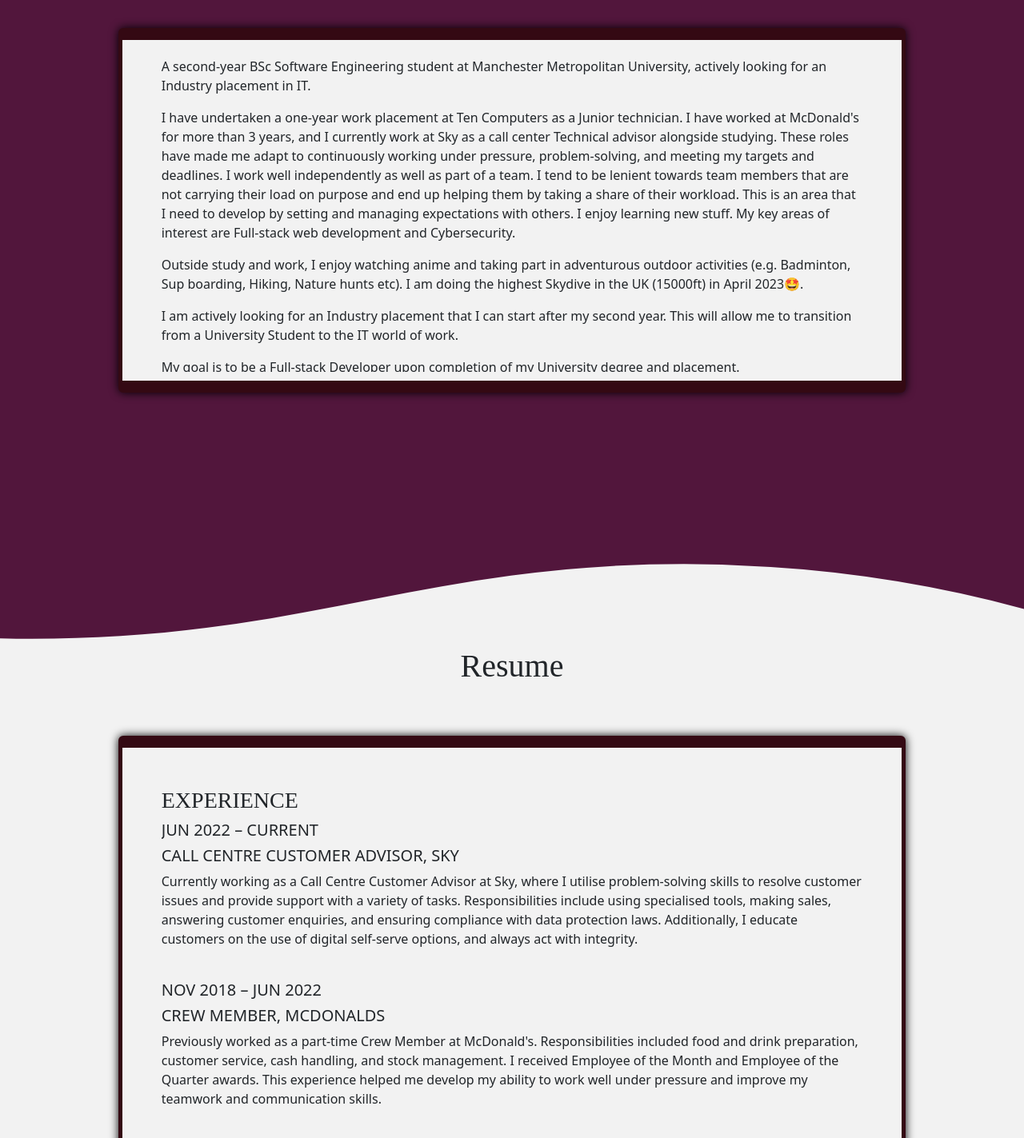
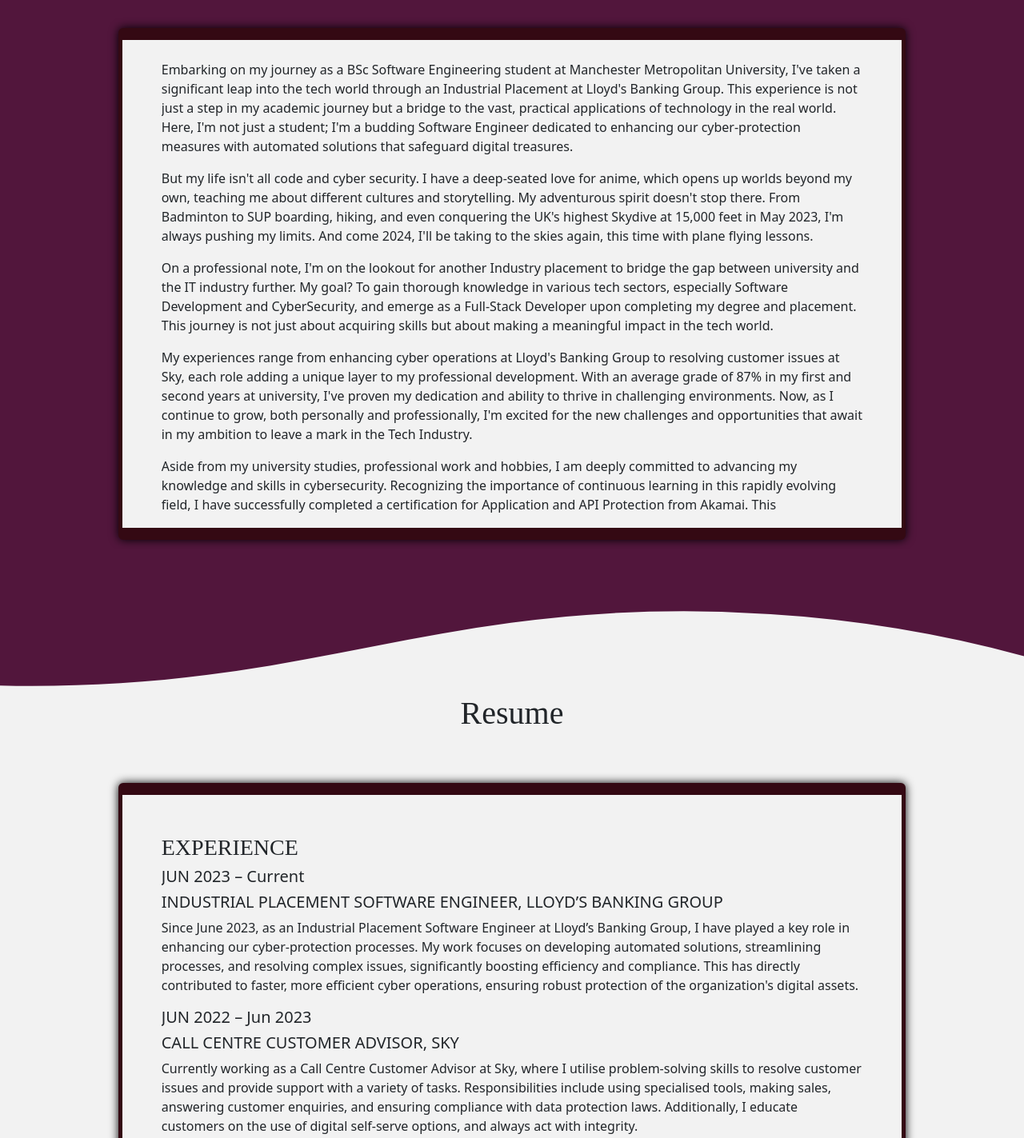
Before and after one commit to ali-ahmed786/ali-ahmed786.github.io, a plain HTML site: page index.html in a window 1280 px wide. Shown: the part 1020-2443 px from the top of the page at 80% size. Drawn offline with nearby package versions, Linux system fonts and the light colour scheme; a web font is replaced by a local one.

Commit message:
Updated CV and personal information

```diff
--- a/index.html
+++ b/index.html
@@ -296,12 +296,13 @@
             <div class="col-sm spacing d-flex justify-content-center">
               <div class="tablet">
                 <div class="centered">
-                  <p>A second-year BSc Software Engineering student at Manchester Metropolitan University, actively looking for an Industry placement in IT.</p>
-                  <p>I have undertaken a one-year work placement at Ten Computers as a Junior technician. I have worked at McDonald's for more than 3 years, and I currently work at Sky as a call center Technical advisor alongside studying. These roles have made me adapt to continuously working under pressure, problem-solving, and meeting my targets and deadlines. I work well independently as well as part of a team. I tend to be lenient towards team members that are not carrying their load on purpose and end up helping them by taking a share of their workload. This is an area that I need to develop by setting and managing expectations with others. I enjoy learning new stuff. My key areas of interest are Full-stack web development and Cybersecurity.</p>
-                  <p>Outside study and work, I enjoy watching anime and taking part in adventurous outdoor activities (e.g. Badminton, Sup boarding, Hiking, Nature hunts etc). I am doing the highest Skydive in the UK (15000ft) in April 2023🤩.</p>
-                  <p>I am actively looking for an Industry placement that I can start after my second year. This will allow me to transition from a University Student to the IT world of work. </p>
-                  <p> My goal is to be a Full-stack Developer upon completion of my University degree and placement. </p>
-                </div>
+                  <p>Embarking on my journey as a BSc Software Engineering student at Manchester Metropolitan University, I've taken a significant leap into the tech world through an Industrial Placement at Lloyd's Banking Group. This experience is not just a step in my academic journey but a bridge to the vast, practical applications of technology in the real world. Here, I'm not just a student; I'm a budding Software Engineer dedicated to enhancing our cyber-protection measures with automated solutions that safeguard digital treasures.</p>
+<p>But my life isn't all code and cyber security. I have a deep-seated love for anime, which opens up worlds beyond my own, teaching me about different cultures and storytelling. My adventurous spirit doesn't stop there. From Badminton to SUP boarding, hiking, and even conquering the UK's highest Skydive at 15,000 feet in May 2023, I'm always pushing my limits. And come 2024, I'll be taking to the skies again, this time with plane flying lessons.</p>
+<p>On a professional note, I'm on the lookout for another Industry placement to bridge the gap between university and the IT industry further. My goal? To gain thorough knowledge in various tech sectors, especially Software Development and CyberSecurity, and emerge as a Full-Stack Developer upon completing my degree and placement. This journey is not just about acquiring skills but about making a meaningful impact in the tech world.</p>
+<p>My experiences range from enhancing cyber operations at Lloyd's Banking Group to resolving customer issues at Sky, each role adding a unique layer to my professional development. With an average grade of 87% in my first and second years at university, I've proven my dedication and ability to thrive in challenging environments. Now, as I continue to grow, both personally and professionally, I'm excited for the new challenges and opportunities that await in my ambition to leave a mark in the Tech Industry.</p>
+  <p>Aside from my university studies, professional work and hobbies, I am deeply committed to advancing my knowledge and skills in cybersecurity. Recognizing the importance of continuous learning in this rapidly evolving field, I have successfully completed a certification for Application and API Protection from Akamai. This accomplishment not only demonstrates my dedication to enhancing my expertise in cybersecurity but also adds a valuable credential to my portfolio.</p>
+  <p>Driven by a passion to excel in the tech industry, I am actively pursuing further certifications in cybersecurity. My goal is to build a robust foundation that will support my aspirations to become a leader in the field, capable of addressing the complex security challenges of today and tomorrow. This journey of self-improvement through certification is a testament to my commitment to personal growth and professional excellence.</p>
+</div>
               </div>
             </div>
           </div>
@@ -324,7 +325,10 @@
                 <div class="centered">
                   <br>
                   <h3>EXPERIENCE</h3>
-                  <h5>JUN 2022 – CURRENT</h5>
+                  <h5>JUN 2023 – Current</h5>
+                  <h5>INDUSTRIAL PLACEMENT SOFTWARE ENGINEER, LLOYD’S BANKING GROUP </h5>
+                  <p>Since June 2023, as an Industrial Placement Software Engineer at Lloyd’s Banking Group, I have played a key role in enhancing our cyber-protection processes. My work focuses on developing automated solutions, streamlining processes, and resolving complex issues, significantly boosting efficiency and compliance. This has directly contributed to faster, more efficient cyber operations, ensuring robust protection of the organization's digital assets.</p>
+                  <h5>JUN 2022 – Jun 2023</h5>
                   <h5>CALL CENTRE CUSTOMER ADVISOR, SKY</h5>
                   <p>Currently working as a Call Centre Customer Advisor at Sky, where I utilise problem-solving skills to resolve customer issues and provide support with a variety of tasks. Responsibilities include using specialised tools, making sales, answering customer enquiries, and ensuring compliance with data protection laws. Additionally, I educate customers on the use of digital self-serve options, and always act with integrity.</p> <br>
                   <h5>NOV 2018 – JUN 2022</h5>
@@ -340,7 +344,7 @@
                   <h3>EDUCATION</h3>
                   <h5>SEP 2019 – CURRENT</h5>
                   <h5>BSC SOFTWARE ENGINEERING, MANCHESTER METROPOLITAN UNIVERSITY</h5>
-                  <p>I have gained a First with an average grade of 87% for my first year.</p>
+                  <p>I have gained a First with an average grade of 87% for my first and second year.</p>
                   <br>
                   <h5>SEP 2019 – JULY 2021</h5>
                   <h5>BTEC LEVEL 3 EXTENDED DIPLOMA IN IT, THE MANCHESTER COLLEGE</h5>
```
Also changed, not shown: 1 other file.
